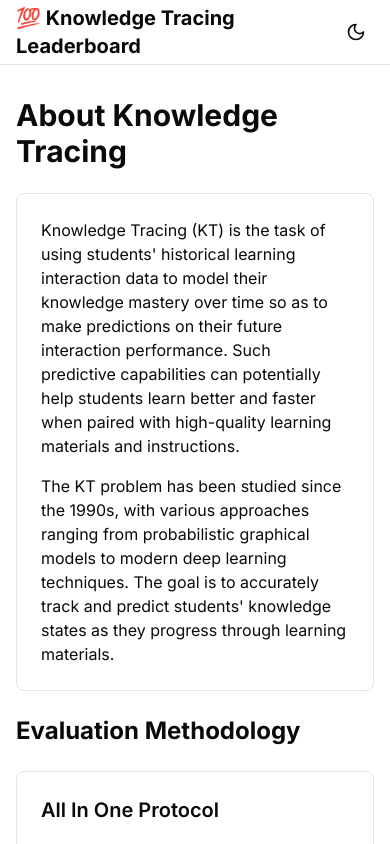
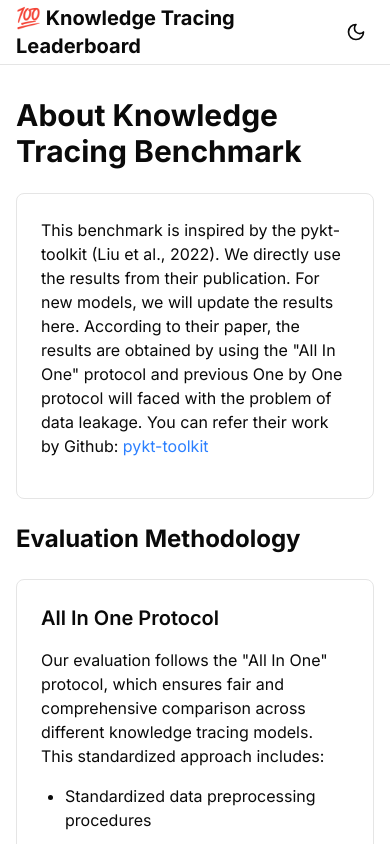
Before and after one commit to RingoTC/KnowledgeTracingLeaderboard, a Next.js app: page /about in a window 390 px wide. Shown: the top 844 px of the page. Built offline with nearby package versions, Linux system fonts and the light colour scheme.

Commit message:
Update About page content and enhance SortableTable UI styles

```diff
--- a/src/app/about/page.tsx
+++ b/src/app/about/page.tsx
@@ -5,14 +5,13 @@ export default function AboutPage() {
     <div className="space-y-6">
       <section>
         <h1 className="text-3xl font-bold mb-6">
-          About Knowledge Tracing
+          About Knowledge Tracing Benchmark
         </h1>
         <div className="rounded-md border bg-card p-6">
           <p className="mb-4">
-            Knowledge Tracing (KT) is the task of using students&apos; historical learning interaction data to model their knowledge mastery over time so as to make predictions on their future interaction performance. Such predictive capabilities can potentially help students learn better and faster when paired with high-quality learning materials and instructions.
-          </p>
-          <p>
-            The KT problem has been studied since the 1990s, with various approaches ranging from probabilistic graphical models to modern deep learning techniques. The goal is to accurately track and predict students&apos; knowledge states as they progress through learning materials.
+            This benchmark is inspired by the pykt-toolkit (Liu et al., 2022). We directly use the results from their publication. For new models, we will update the results here. According to their paper, the results are obtained by using the &quot;All In One&quot; protocol and previous One by One protocol will faced with the problem of data leakage.
+
+            You can refer their work by Github: <a className="text-blue-500" href="https://github.com/pykt-team/pykt-toolkit" target="_blank" rel="noopener noreferrer">pykt-toolkit</a>
           </p>
         </div>
       </section>
@@ -84,13 +83,13 @@ export default function AboutPage() {
             If you use this leaderboard or the evaluation framework in your research, please cite:
           </p>
           <pre className="bg-muted p-4 rounded text-sm overflow-x-auto">
-            @article&#123;liu2025deep,<br />
-            &nbsp;&nbsp;title=&#123;Deep Learning Based Knowledge Tracing: A Review, A Tool and Empirical Studies&#125;,<br />
-            &nbsp;&nbsp;author=&#123;Liu, Zitao and Guo, Teng and Liang, Qianru and Hou, Mingliang and Zhan, Bojun and Tang, Jiliang and Luo, Weiqi and Weng, Jian&#125;,<br />
-            &nbsp;&nbsp;journal=&#123;IEEE Transactions on Knowledge and Data Engineering&#125;,<br />
-            &nbsp;&nbsp;year=&#123;2025&#125;,<br />
-            &nbsp;&nbsp;publisher=&#123;IEEE&#125;<br />
-            &#125;
+            {`@article{liu2025deep,
+  title={Deep Learning Based Knowledge Tracing: A Review, A Tool and Empirical Studies},
+  author={Liu, Zitao and Guo, Teng and Liang, Qianru and Hou, Mingliang and Zhan, Bojun and Tang, Jiliang and Luo, Weiqi and Weng, Jian},
+  journal={IEEE Transactions on Knowledge and Data Engineering},
+  year={2025},
+  publisher={IEEE}
+}`}
           </pre>
         </div>
       </section>
--- a/src/components/kt-leaderboard/sortable-table.tsx
+++ b/src/components/kt-leaderboard/sortable-table.tsx
@@ -73,7 +73,7 @@ export function SortableTable({
                         ))
                     ))}
                     <TableHead
-                        className="cursor-pointer relative pr-5 min-w-[80px] text-center font-semibold text-gray-900 dark:text-white bg-green-50 dark:bg-green-900/20 sticky right-0 z-10"
+                        className="cursor-pointer relative pr-5 min-w-[80px] text-center font-semibold text-gray-900 dark:text-white bg-green-100 dark:bg-green-900/30 sticky right-0 z-10"
                         onClick={() => onSort('wins')}
                     >
                         Win <SortIcon column="wins" />
@@ -106,7 +106,7 @@ export function SortableTable({
                                 </TableCell>
                             ))
                         ))}
-                        <TableCell className="font-medium text-center text-gray-900 dark:text-white py-4 bg-green-50 dark:bg-green-900/20 sticky right-0 z-10">
+                        <TableCell className="font-medium text-center text-gray-900 dark:text-white py-4 bg-green-100 dark:bg-green-900/30 sticky right-0 z-10">
                             {calculateWins(model)}
                         </TableCell>
                     </TableRow>
```
